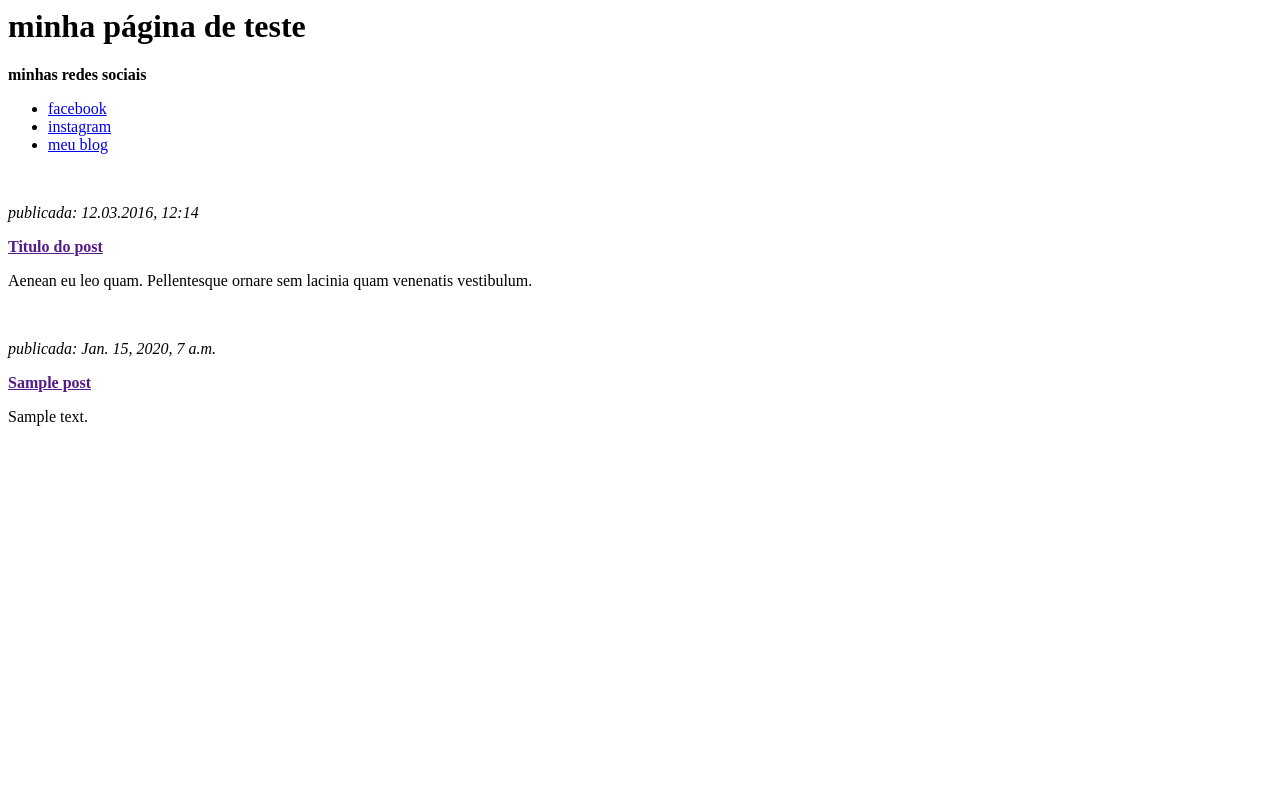
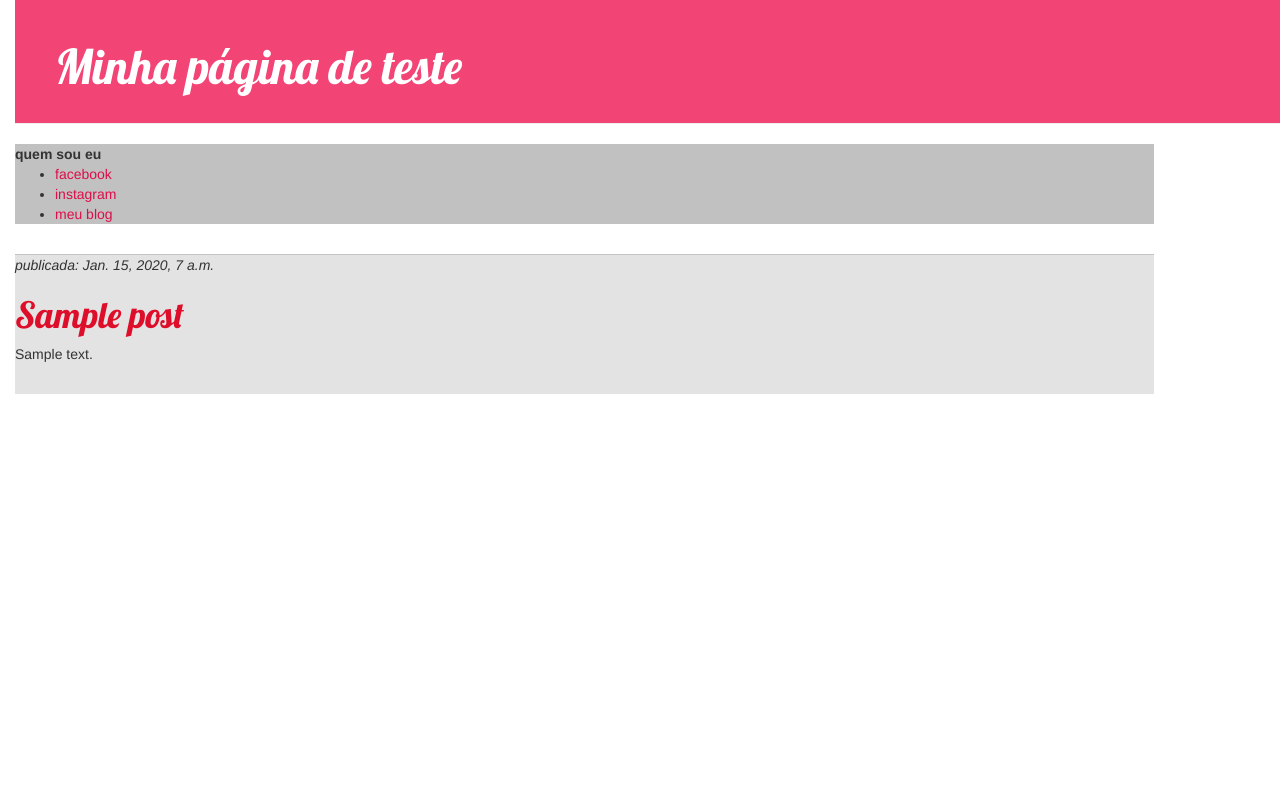
Before and after one commit to narriral/my-first-blog, a Django app: template blog/templates/blog/post_list.html in a window 1280 px wide. Run offline with Django 3.2, Linux system fonts and the light colour scheme; the template is opened without the code that fills it: values that come from a table or form of the project are taken from there, others are empty; tables that the repository leaves empty hold one stand-in row (values such as "Sample post"); some libraries are stand-ins or nearby versions.

Commit message:
algumas cores

```diff
--- /dev/null
+++ b/blog/static/css/blog.css
@@ -0,0 +1,42 @@
+body {
+	padding-left: 15px;
+}
+
+div.page-header {
+	background-color: #F24475;
+	margin-top: 0;
+	padding: 20px 20px 20px 40px;
+}
+
+.page-header h1, .page-header h1 a, .page-header h1 a:visited, .page-header h1 a:active {
+    color: #ffffff;
+    font-size: 36pt;
+    text-decoration: none;
+}
+
+h1 {
+	color:	#c1c1c1;
+/*	font-weight: bold; */
+	font-family: 'Lobster';
+}
+
+div.description {
+	background-color: #c1c1c1;
+	width: 90%;
+}
+
+div.posts {
+	background-color: #e3e3e3;
+	width: 90%;
+    	border-top: 1px solid #c3c3c3;
+    	list-style-type: none;
+}
+
+
+a {
+	color:	#de0d48;
+}
+
+h1 a {
+	color:	#DE0D29;
+}
--- a/blog/templates/blog/post_list.html
+++ b/blog/templates/blog/post_list.html
@@ -1,12 +1,19 @@
+{% load staticfiles %}
 <html>
 	<head>
+		<link rel="stylesheet" href="//maxcdn.bootstrapcdn.com/bootstrap/3.2.0/css/bootstrap.min.css">
+		<link rel="stylesheet" href="//maxcdn.bootstrapcdn.com/bootstrap/3.2.0/css/bootstrap-theme.min.css">
+		<link href="http://fonts.googleapis.com/css?family=Lobster&subset=latin,latin-ext" rel="stylesheet" type="text/css">
+		<link rel="stylesheet" href="{% static 'css/blog.css' %}">
 		<title>teste de python da narriral</title>
 	</head>
 	<body>
-		<h1>minha página de teste</h1>
+		<div class="page-header">
+		<h1>Minha página de teste</h1>
+		</div>
 
 		<div class="description">
-		<strong>minhas redes sociais</strong>
+		<strong>quem sou eu</strong>
 		<ul>
 			<li><a href="http://facebook.com/narriral">facebook</a></li>
 			<li><a href="http://instagram.com/narriral">instagram</a></li>
@@ -14,16 +21,10 @@
 		</ul>
 		</div>
 		<br>
+		{% for post in posts %}
 		<div class="posts">
-		  <p><i>publicada: 12.03.2016, 12:14</i></p>
-		  <p><strong><a href="">Titulo do post</a></strong></p>
-		  <p>Aenean eu leo quam. Pellentesque ornare sem lacinia quam venenatis vestibulum.
-		</div>
-		<br>
-		{% for post in posts %}
-		<div class="psots">
 		  <p><i>publicada: {{ post.published_date }}</i></p>
-		  <strong><p><a href="">{{ post.title }}</a></p></strong>
+		  <strong><h1><a href="">{{ post.title }}</a></h1></strong>
 		  <p>{{ post.text|linebreaks }}</p><br />
 		</div>
 		{% endfor %}
```
